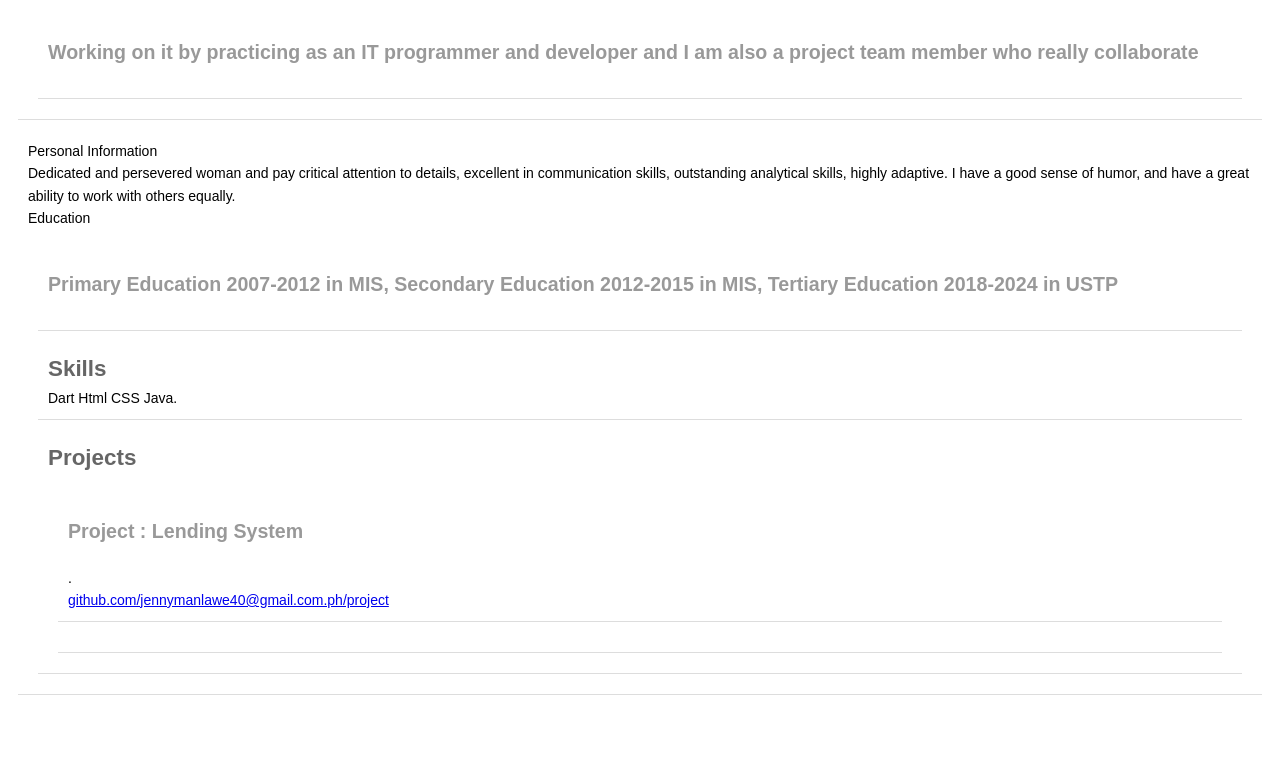
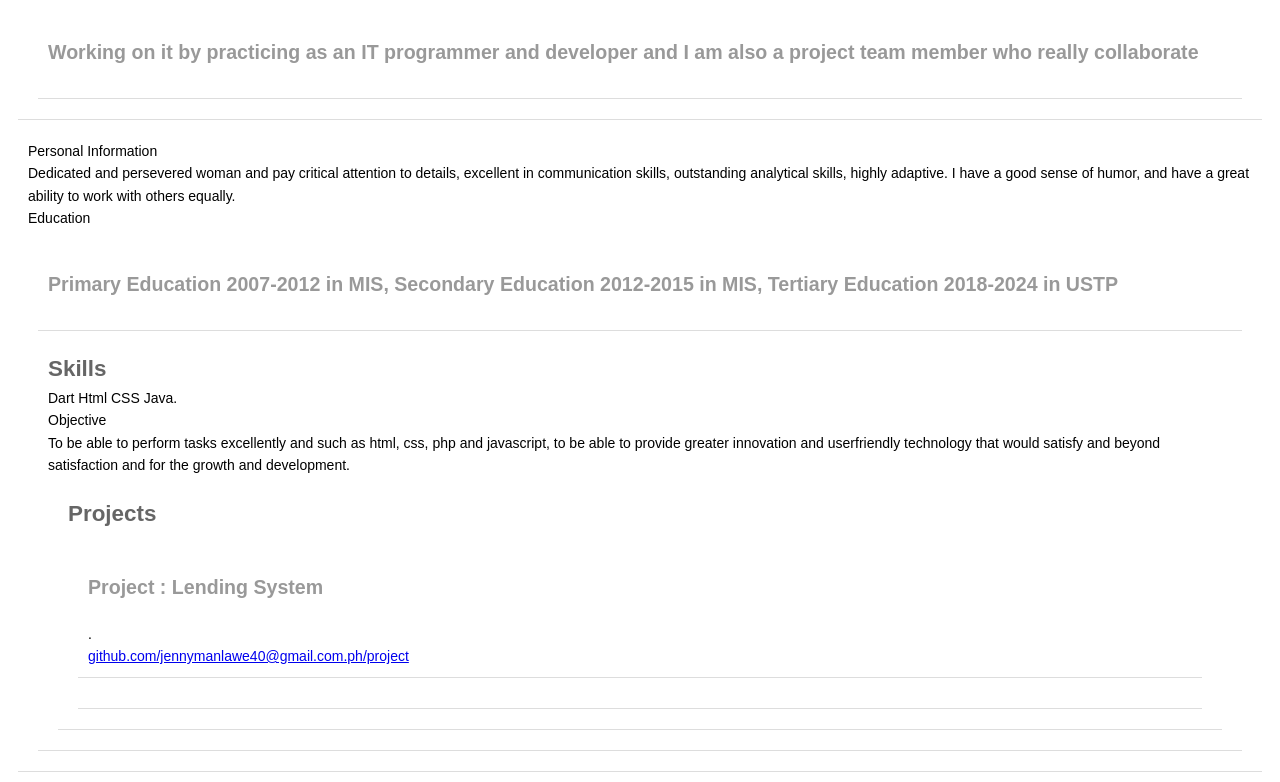
Before and after one commit to JennyManlawe3/CV, a plain HTML site: page index.html in a window 1280 px wide. Shown: the part 541-1323 px from the top of the page. Before the commit the page ends 1246 px from the top, so only its background shows below. Drawn offline with Linux system fonts and the light colour scheme.

Commit message:
Update index.html

```diff
--- a/index.html
+++ b/index.html
@@ -48,6 +48,16 @@ h1 { font-size: 2em; font-weight: normal; color: #333; }
 <h2>Skills</h2>
       <p> Dart Html CSS Java.
 </p>
+<div class="resume_right">
+    <div class="resume_item resume_about">
+        <div class="title">
+           <p class="bold">Objective</p>
+         </div>
+        <p>To be able to perform tasks excellently and such as html, css, php and javascript,
+         to be able to provide greater innovation and  userfriendly technology that
+         would satisfy and beyond satisfaction and for the growth and development. </p>
+    </div>
+
      </div> <div class="section">
       <h2>Projects</h2>
  <div class="section">
```
